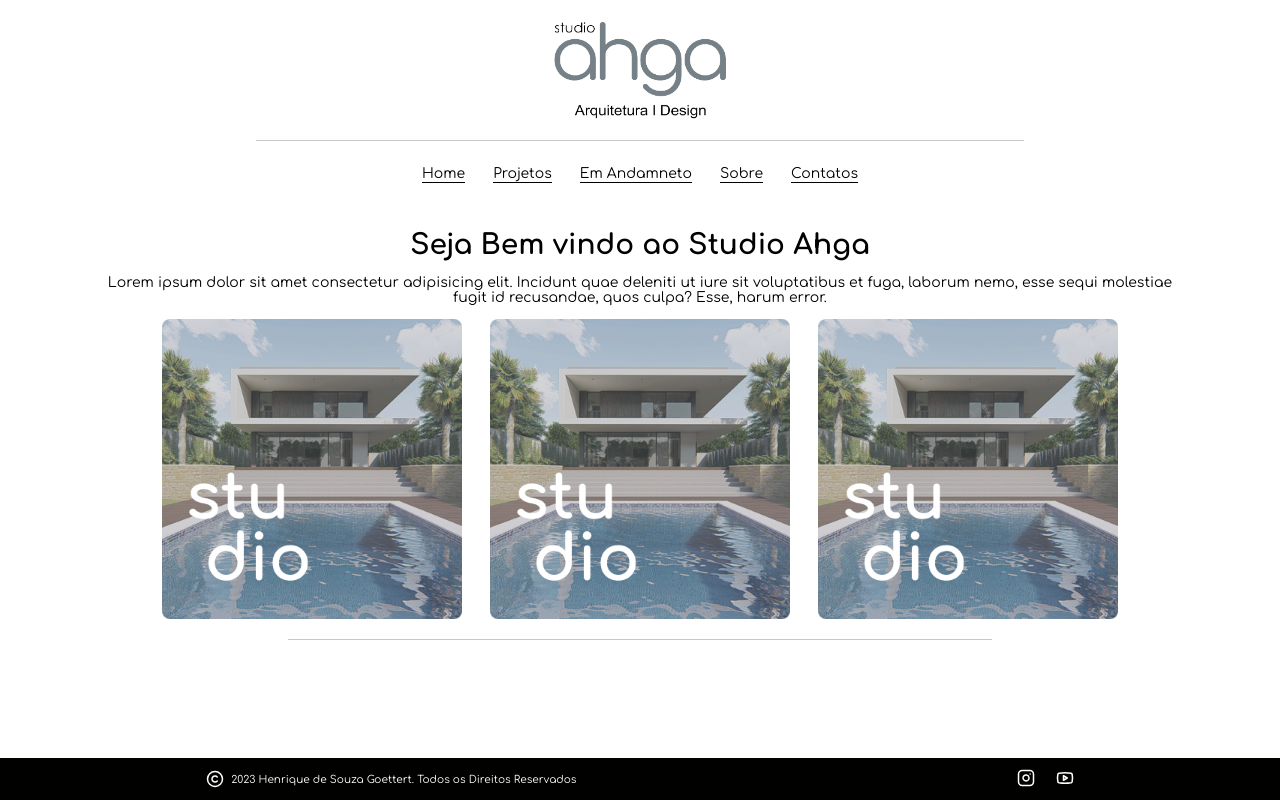
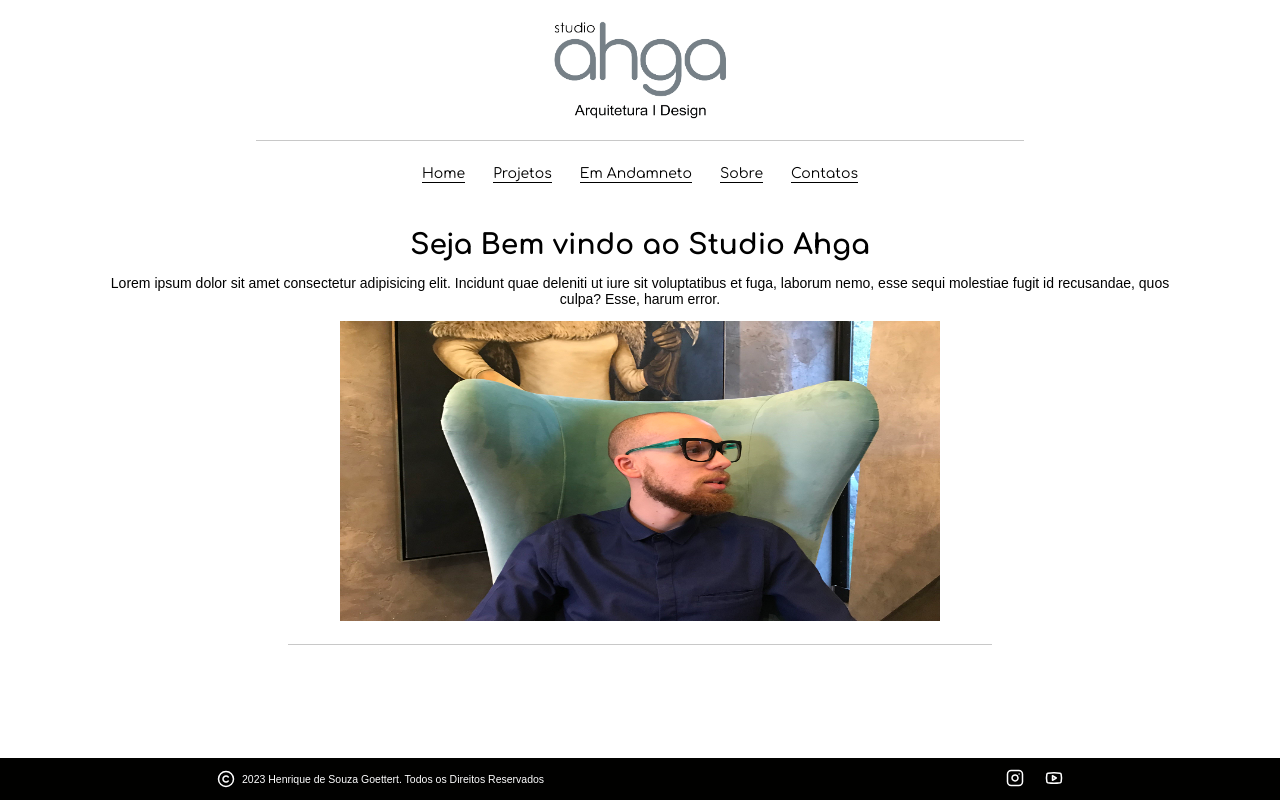
Before and after one commit to PedroGoettert/StudioAhga, a Next.js app: page / in a window 1280 px wide. Built offline with nearby package versions, Linux system fonts and the light colour scheme.

Commit message:
Added a carousel images in page Home

```diff
--- a/src/app/globals.css
+++ b/src/app/globals.css
@@ -4,3 +4,7 @@
   box-sizing: border-box;
   font-size: 14px;
 }
+
+p{
+  font-family: Arial, Helvetica, sans-serif;
+}
--- a/src/app/page.tsx
+++ b/src/app/page.tsx
@@ -1,8 +1,8 @@
+'use client'
 import style from './style.module.css'
 
-import project1 from '../Images/Projeto.png'
-import Image from 'next/image'
 import { Underline } from '../components/Underline'
+import { ShowImage } from '@/components/ShowImage'
 
 export default function Home() {
   return (
@@ -17,9 +17,7 @@ export default function Home() {
         </p>
 
         <div className={style.images}>
-          <Image src={project1} alt="" height={300} />
-          <Image src={project1} alt="" height={300} />
-          <Image src={project1} alt="" height={300} />
+          <ShowImage />
         </div>
       </section>
 
--- a/src/app/style.module.css
+++ b/src/app/style.module.css
@@ -22,12 +22,6 @@
 }
 
 .images{
-  display: grid;
-  grid-template-columns: 1fr 1fr 1fr;
-
-  gap: 2rem;
+display: flex;
+justify-content: center;
 }
-
-.images Image{
-  max-width: 300px
-}
--- /dev/null
+++ b/src/components/ShowImage/index.tsx
@@ -0,0 +1,33 @@
+import { useEffect, useState } from 'react'
+import Image from 'next/image'
+import project1 from '../../Images/Projeto.png'
+import project2 from '../../Images/profileImg.png'
+
+import style from './style.module.css'
+
+export function ShowImage() {
+  const [imageIndex, setImageIndex] = useState(0)
+  const images = [project1, project2]
+
+  const nextImage = () => {
+    setImageIndex((prevIndex) => (prevIndex + 1) % images.length)
+  }
+
+  useEffect(() => {
+    const interval = setInterval(nextImage, 3000)
+    return () => clearInterval(interval)
+  }, [])
+
+  return (
+    <div className={style.container}>
+      <Image
+        src={images[imageIndex]}
+        alt="texto qualquer"
+        key={1}
+        width={600}
+        height={300}
+        className={style.image}
+      />
+    </div>
+  )
+}
--- /dev/null
+++ b/src/components/ShowImage/style.module.css
@@ -0,0 +1,6 @@
+.image{
+width: 600px;
+height: 300px;
+
+transition: 2s;
+}
```
